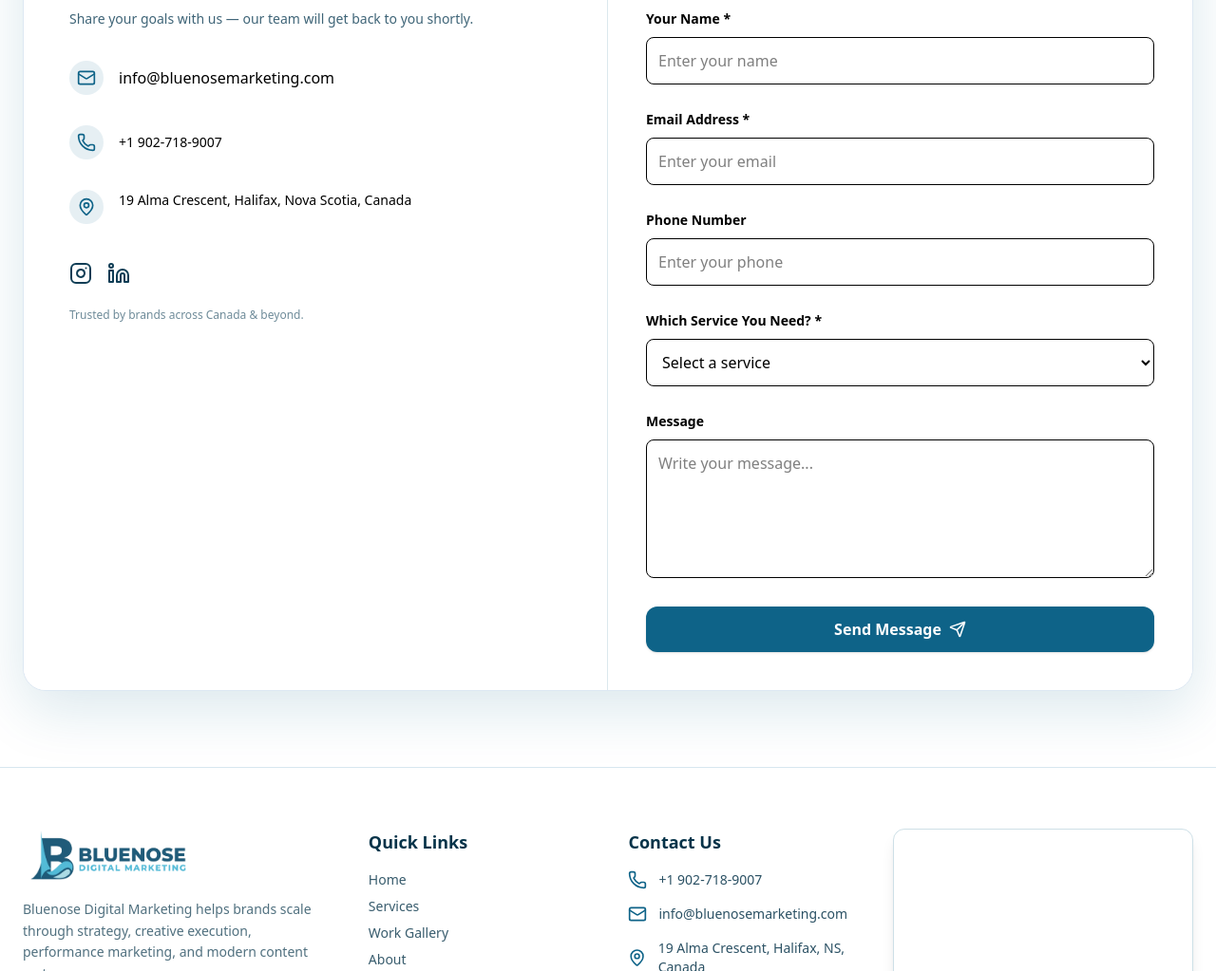
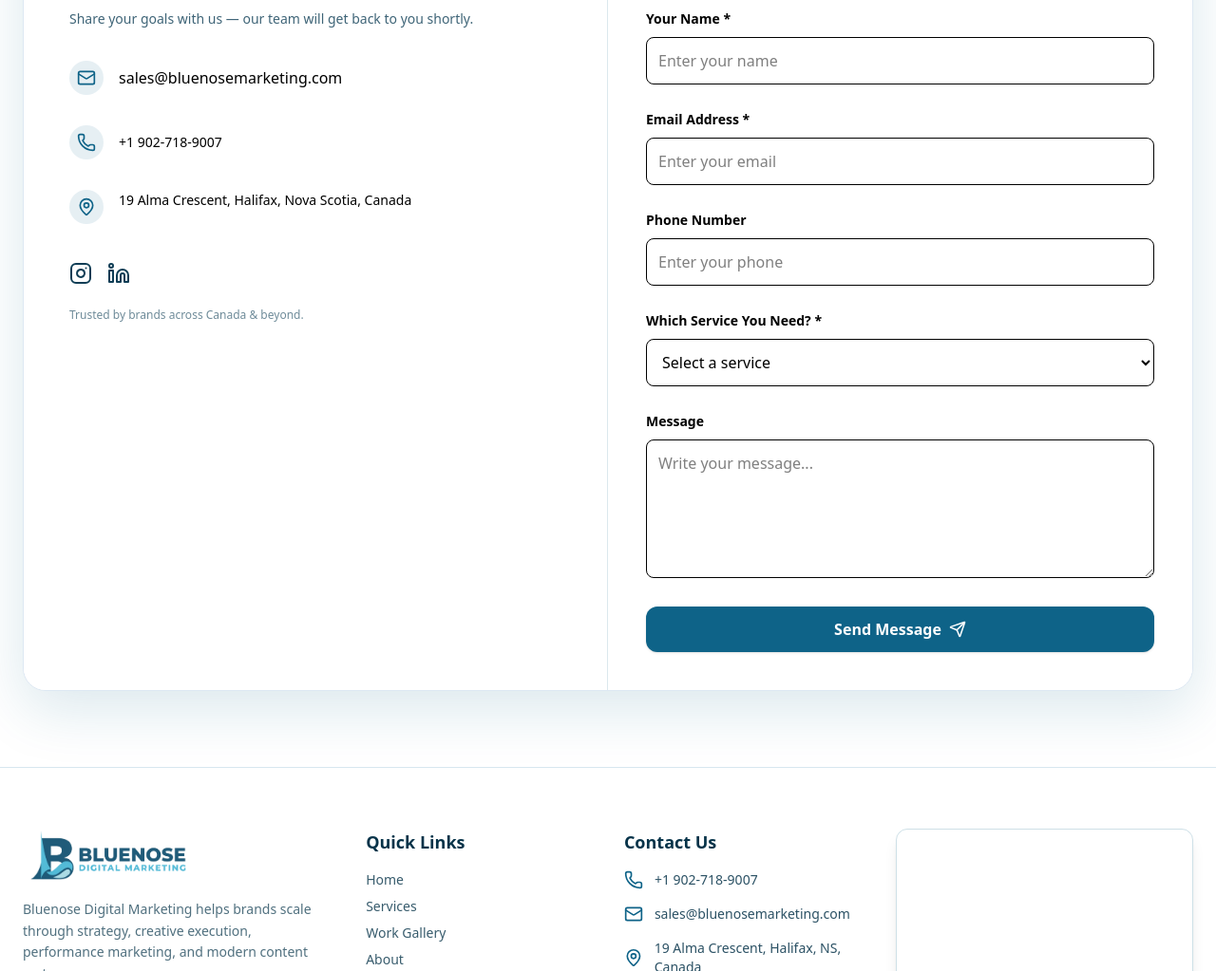
Before and after one commit to gunjanjindal-tech/BlueNose-Digital, a React (Vite) app: page /contact in a window 1280 px wide. Shown: the part 407-1430 px from the top of the page at 95% size. Built offline with nearby package versions, Linux system fonts and the light colour scheme; grey boxes are pictures that could not be loaded.

Commit message:
Email Changed

```diff
--- a/src/components/Footer.jsx
+++ b/src/components/Footer.jsx
@@ -60,9 +60,9 @@
               +1 902-718-9007
             </a>
 
-            <a href="mailto:info@bluenosemarketing.com" className="flex gap-3 items-center hover:text-[#0E6388] transition 2xl:text-xl">
+            <a href="mailto:sales@bluenosemarketing.com" className="flex gap-3 items-center hover:text-[#0E6388] transition 2xl:text-xl">
               <Mail className="w-5 h-5 text-[#0E6388] 2xl:w-7 2xl:h-7" />
-              info@bluenosemarketing.com
+             sales@bluenosemarketing.com
             </a>
 
             <a
--- a/src/pages/Contact.jsx
+++ b/src/pages/Contact.jsx
@@ -201,9 +201,9 @@
   <span className="p-2 rounded-full bg-[#0E6388]/10 group-hover:bg-[#0E6388]/20 transition">
     <Mail className="w-5 h-5 text-[#0E6388] 2xl:w-8 2xl:h-8 " />
   </span>
-    <a href="mailto:info@bluenosemarketing.com" className="flex gap-3 items-center hover:text-[#0E6388] transition 2xl:text-xl">
+    <a href="mailto:sales@bluenosemarketing.com" className="flex gap-3 items-center hover:text-[#0E6388] transition 2xl:text-xl">
 
-              info@bluenosemarketing.com
+              sales@bluenosemarketing.com
             </a>
 
 </a>
```
